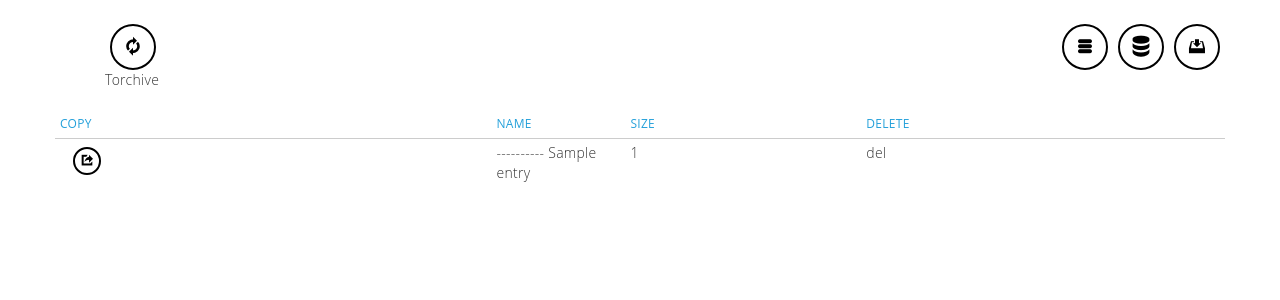
After one commit to skotsjedal/torchive, a Flask app: template templates/list.html in a window 1280 px wide. The commit adds this page. Shown: the top 300 px of the page. Run offline with Flask 2, Linux system fonts and the light colour scheme; the template is opened without the code that fills it: most values are stand-ins (such as "Sample title", 1, 10 or a date in 2020); some libraries are stand-ins or nearby versions.

Commit message:
Started on general list, layout update

```diff
--- a/core/core.py
+++ b/core/core.py
@@ -1,6 +1,9 @@
 import localsettings
 import os
+import re
 
+RARTEMP = 'InnerArchs'
+RARFILE = re.compile('.*\.r(\d\d|ar)')
 
 def get_dirs():
     rootentries = [os.path.join(localsettings.basedir, f) for f in os.listdir(localsettings.basedir)]
@@ -16,7 +19,7 @@ def get_extracted():
 
 
 def get_inner_archs():
-    return os.listdir(localsettings.basedir+"InnerArchs")
+    return os.listdir(localsettings.basedir+RARTEMP)
 
 
 def human_readable(num):
@@ -25,3 +28,16 @@ def human_readable(num):
             return "%3.1f%s" % (num, x)
         num /= 1024.0
     return "%3.1f%s" % (num, 'TB')
+
+def get_all(depth=0, folder=localsettings.basedir):
+    entries = []
+    for f in os.listdir(folder):
+        if f == RARTEMP or RARFILE.match(f):
+            continue
+        entry = os.path.join(folder, f)
+
+        if os.path.isdir(entry):
+            entries += get_all(depth+1, entry)
+        else:
+            entries.append((depth, entry, f, human_readable(os.stat(entry).st_size)))
+    return entries
--- a/templates/layout.html
+++ b/templates/layout.html
@@ -14,17 +14,23 @@
       <div class="row">
         <div class="span12">
           <div id="header-container">
-               <a id="backbutton" class="win-backbutton" href="/"></a>
+            <a class="win-command" href="/">
+              <span class="win-commandicon win-commandring icon-refresh-2"></span>
+            </a>
             <h5>Torchive</h5>
           </div>
 
           <div id="top-info" class="pull-right">
-            <a id="settings" href="#" class="win-command pull-right">
-               <span class="win-commandicon win-commandring icon-cog-3"></span>
+            <a href="/downloading" class="win-command pull-right">
+               <span class="win-commandicon win-commandring icon-download"></span>
             </a>
-            <a id="logged-user" href="#" class="win-command pull-right">
-               <span class="win-commandicon win-commandring icon-user"></span>
+            <a href="/outlist" class="win-command pull-right">
+               <span class="win-commandicon win-commandring icon-database"></span>
             </a>
+            <a href="/list" class="win-command pull-right">
+               <span class="win-commandicon win-commandring icon-list-2"></span>
+            </a>
+
             <div class="pull-left">
               <h3 id="status"></h3>
             </div>
--- /dev/null
+++ b/templates/list.html
@@ -0,0 +1,44 @@
+{% extends "layout.html" %}
+{% block body %}
+<div class="row">
+   <div class="span12">
+
+      <table class="table table-condensed table-hover">
+         <thead>
+         <tr>
+            <th>Copy</th>
+            <th class="span2">Name</th>
+            <th>Size</th>
+            <th>Delete</th>
+         </tr>
+         </thead>
+         <tbody>
+         {% for depth, entry, name, size in entries %}
+            <tr>
+                <td>
+                    <button class="win-command win-command-small">
+                        <span class="extract win-commandicon win-commandring icon-export
+
+                            " data-target="{{ entry }}"></span>
+                    </button>
+                </td>
+                <td class="span2">
+                        {% for i in range(depth) %}-{% endfor %} {{ name }}
+                </td>
+                <td>
+                    {{ size }}
+                </td>
+                <td >del</td>
+            </tr>
+         {% endfor %}
+         </tbody>
+      </table>
+
+   </div>
+</div>
+
+
+{% endblock %}
+{% block scripts %}
+    <script type="text/javascript" src="{{ url_for('static', filename='js/main.js') }}"></script>
+{% endblock %}
--- a/torchive.py
+++ b/torchive.py
@@ -1,12 +1,12 @@
 from flask import Flask, render_template, jsonify
 import localsettings
-from core.core import get_dirs
+from core.core import get_dirs, get_all, RARTEMP
 from rar.rar import Rar
 from rarfile import RarFile
 import datetime
 from werkzeug.wrappers import Response
 from functools import wraps
-from flask import request, Response
+from flask import request
 
 
 def check_auth(username, password):
@@ -47,6 +47,13 @@ def index():
     return render_template('index.html', rars=rars)
 
 
+@app.route('/list/')
+@requires_auth
+def list_all():
+    entries = get_all()
+    return render_template('list.html', entries=entries)
+
+
 @app.route('/x/<entry>/<path:name>')
 @requires_auth
 def extract(entry, name):
@@ -56,7 +63,7 @@ def extract(entry, name):
     try:
         extdir = localsettings.outdir
         if entry[-4:] == ".rar":
-            extdir = localsettings.basedir+"InnerArchs"
+            extdir = localsettings.basedir+RARTEMP
         rfile.extract(entry, path=extdir)
     except:
         status = 'failed'
```
Lines whose indentation alone changed are shown as unchanged.
